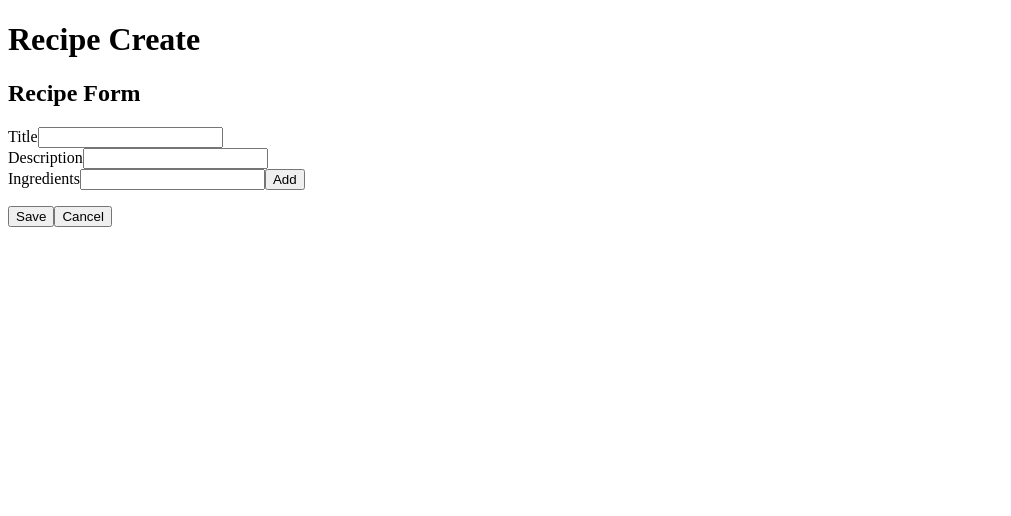
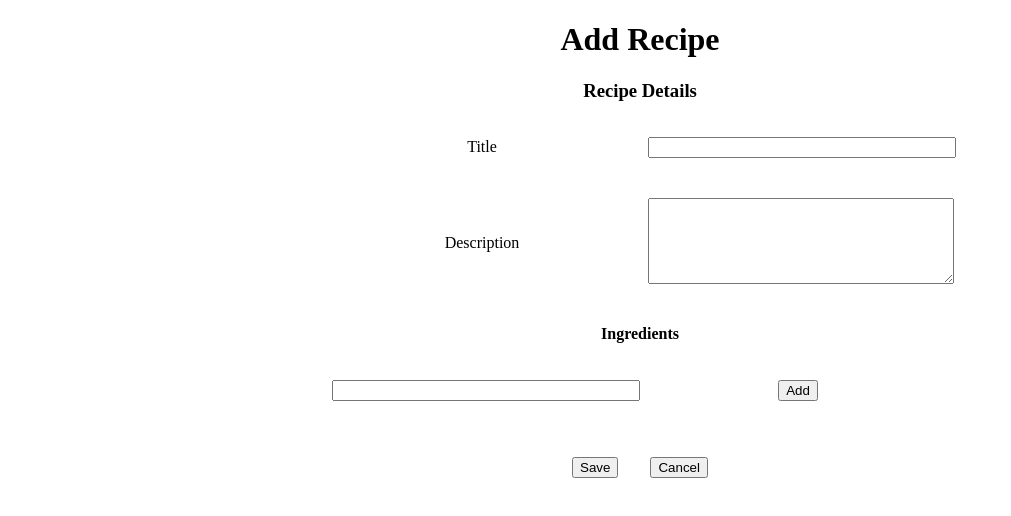
Before and after one commit to Damiox/tk-react-exercise, a React (Create React App) app: page /create in a window 1280 px wide. Shown: the top 516 px of the page, without its empty margins (0-1011 px from the left). Built offline with nearby package versions, Linux system fonts and the light colour scheme.

Commit message:
Improved styling for Forms

```diff
--- a/src/components/Design/Design.tsx
+++ b/src/components/Design/FormDesign.tsx
@@ -7,15 +7,19 @@ const Clickable = styled.div`
 
 const Form = styled.form`
 `
-
 const Button = styled.button`
 `
-
 const Label = styled.label`
 `
-
-const TextInput = styled.input`
-  type: text;
+const TextInput = styled.input.attrs(p => ({
+  type: 'text'
+}))`
+  width: 100%;
 `
 
-export { Clickable, Form, Button, Label, TextInput }
+const TextArea = styled.textarea`
+  width: 100%;
+  height: 5rem;
+`
+
+export { Clickable, Form, Button, Label, TextInput, TextArea }
--- /dev/null
+++ b/src/components/Design/GridDesign.tsx
@@ -0,0 +1,19 @@
+import styled from 'styled-components/macro'
+
+const Grid = styled.div`
+  text-align: center;
+`
+const Row = styled.div`
+  display: flex;
+  margin: 0.5rem;
+  padding: 0.5rem;
+  align-items: center;
+  justify-content: center;
+`
+const Col = styled.div<{ size: number}>`
+  flex: ${p => p.size};
+  margin: 0.5rem;
+`
+
+
+export { Grid, Row, Col }
--- a/src/components/Design/index.tsx
+++ /dev/null
@@ -1 +0,0 @@
-export * from './Design'
--- a/src/components/RecipeCreate/RecipeCreate.tsx
+++ b/src/components/RecipeCreate/RecipeCreate.tsx
@@ -1,6 +1,11 @@
 import React from 'react'
+import styled from "styled-components/macro";
 import { useHistory } from "react-router-dom";
 import RecipeForm from "../RecipeForm";
+
+const Title = styled.h1`
+  text-align: center;
+`
 
 const RecipeCreate = () => {
   const history = useHistory()
@@ -12,7 +17,7 @@ const RecipeCreate = () => {
 
   return (
     <>
-      <h1>Recipe Create</h1>
+      <Title>Add Recipe</Title>
       <RecipeForm onSave={onSave} />
     </>
   )
--- a/src/components/RecipeEdit/RecipeEdit.tsx
+++ b/src/components/RecipeEdit/RecipeEdit.tsx
@@ -1,6 +1,11 @@
 import React from 'react'
+import styled from "styled-components/macro";
 import RecipeForm from "../RecipeForm";
 import { useParams, useHistory } from 'react-router-dom'
+
+const Title = styled.h1`
+  text-align: center;
+`
 
 const RecipeEdit = () => {
   const { id } = useParams() as { id: string }
@@ -16,7 +21,7 @@ const RecipeEdit = () => {
 
   return (
     <>
-      <h1>Recipe Detail for {id}</h1>
+      <Title>Edit Recipe</Title>
       <RecipeForm recipe={recipe} onSave={onSave} />
     </>
   )
--- a/src/components/RecipeForm/IngredientsForm.tsx
+++ b/src/components/RecipeForm/IngredientsForm.tsx
@@ -4,12 +4,17 @@ import { Trash } from '@styled-icons/boxicons-regular'
 import { v4 as uuidv4 } from 'uuid';
 import useInputState from "../../hooks/useInputState"
 import { Recipe } from "../../data/types"
-import { Button, Clickable, Label, TextInput } from '../Design'
+import { Button, Clickable, TextInput } from '../Design/FormDesign'
+import { Grid, Row, Col } from '../Design/GridDesign'
 
-const IngredientContainer = styled.ul`
+const Title = styled.h4`
+  text-align: center;
 `
 
-const IngredientItem = styled.li`
+const IngredientContainer = styled(Grid)`
+`
+
+const IngredientItem = styled(Row)`
 `
 
 type Props = {
@@ -24,8 +29,10 @@ const IngredientsForm = ({
 
   function addIngredient(e: any) {
     e.preventDefault()
+    if (newIngredient) {
       updateIngredients([...ingredients, newIngredient])
       resetNewIngredient()
+    }
   }
 
   function removeIngredient(ingredientToRemove: string) {
@@ -33,20 +40,24 @@ const IngredientsForm = ({
   }
 
   return (
-    <div>
-      <Label htmlFor="ingredients">Ingredients</Label>
+    <IngredientContainer>
+      <Title>Ingredients</Title>
+      <Row>
+        <Col size={0.25}>
           <TextInput name="ingredients" value={newIngredient} onChange={updateNewIngredient} />
+        </Col>
+        <Col size={0.25}>
           <Button onClick={e => addIngredient(e)}>Add</Button>
-
-      <IngredientContainer>
+        </Col>
+      </Row>
       {
         ingredients.map((i: string) =>
           <IngredientItem key={uuidv4()}>
-              {i} <Clickable onClick={() => removeIngredient(i)}><Trash size={20} /></Clickable>
+            <Col size={0.25}>{i}</Col>
+            <Col size={0.25}><Clickable onClick={() => removeIngredient(i)}><Trash size={20} /></Clickable></Col>
           </IngredientItem>)
       }
     </IngredientContainer>
-    </div>
   )
 }
 
--- a/src/components/RecipeForm/RecipeForm.tsx
+++ b/src/components/RecipeForm/RecipeForm.tsx
@@ -4,9 +4,19 @@ import { useHistory } from 'react-router'
 import useInputState from "../../hooks/useInputState"
 import { Recipe } from "../../data/types"
 import IngredientsForm from "./IngredientsForm";
-import { Form, Button, Label, TextInput } from '../Design'
+import { Form, Button, Label, TextInput, TextArea } from '../Design/FormDesign'
+import { Grid, Row, Col } from '../Design/GridDesign'
 
-const Actions = styled.div`
+const Title = styled.h3`
+  text-align: center;
+`
+
+const FormGrid = styled(Grid)`
+  text-align: center;
+`
+
+const ActionButton = styled(Button)`
+  margin: 1rem;
 `
 
 type Props = {
@@ -33,21 +43,35 @@ const RecipeForm = ({
 
   return (
     <>
-      <h2>Recipe Form</h2>
+      <Title>Recipe Details</Title>
       <Form onSubmit={onSubmit}>
-        <div>
-          <Label htmlFor="title">Title</Label>
-          <TextInput name="title" value={title} onChange={updateTitle} />
-        </div>
-        <div>
-          <Label htmlFor="description">Description</Label>
-          <TextInput name="description" value={description} onChange={updateDescription} />
-        </div>
-        <IngredientsForm recipe={recipe} />
-        <Actions>
-          <Button>Save</Button>
-          <Button onClick={onCancel}>Cancel</Button>
-        </Actions>
+        <FormGrid>
+          <Row>
+            <Col size={0.25}>
+              <Label htmlFor="title">Title</Label>
+            </Col>
+            <Col size={0.25}>
+              <TextInput name="title" value={title} onChange={updateTitle} />
+            </Col>
+          </Row>
+          <Row>
+            <Col size={0.25}>
+              <Label htmlFor="description">Description</Label>
+            </Col>
+            <Col size={0.25}>
+              <TextArea name="description" value={description} onChange={updateDescription} />
+            </Col>
+          </Row>
+
+          <IngredientsForm recipe={recipe} />
+
+          <Row>
+            <Col size={0.50}>
+              <ActionButton>Save</ActionButton>
+              <ActionButton onClick={onCancel}>Cancel</ActionButton>
+            </Col>
+          </Row>
+        </FormGrid>
       </Form>
     </>
   )
--- a/src/components/RecipeList/RecipeList.tsx
+++ b/src/components/RecipeList/RecipeList.tsx
@@ -3,18 +3,11 @@ import { useHistory } from 'react-router'
 import styled from 'styled-components/macro'
 import RecipeSearch from './RecipeSearch'
 import {Edit, Trash} from '@styled-icons/boxicons-regular'
-import { Clickable, Button } from '../Design'
+import { Clickable, Button } from '../Design/FormDesign'
+import { Grid, Row, Col } from '../Design/GridDesign'
 
 const Title = styled.h1`
   text-align: center;
-`
-const Grid = styled.div`
-  text-align: center;
-`
-const Row = styled.div`
-  display: flex;
-  margin: 0.5rem;
-  padding: 0.5rem;
 `
 const StyledRow = styled(Row)`
   border: 0.5px solid black;
@@ -23,12 +16,6 @@ const StyledRow = styled(Row)`
   font-size: 1.1rem;
   box-shadow: 2px 2px black;
 `
-
-const Col = styled.div`
-  flex: 1;
-  margin: 0.5rem;
-`
-
 
 const RecipeList = () => {
   const initialRecipes = [
@@ -79,14 +66,14 @@ const RecipeList = () => {
       <Title>Recipe List</Title>
       <Grid>
         <Row>
-          <Col><RecipeSearch onRecipesFiltered={onRecipesFiltered} /></Col>
-          <Col><Button onClick={onRecipeCreateRequested}>New Recipe</Button></Col>
+          <Col size={2}><RecipeSearch onRecipesFiltered={onRecipesFiltered} /></Col>
+          <Col size={1}><Button onClick={onRecipeCreateRequested}>New Recipe</Button></Col>
         </Row>
         {
           recipes.map(r =>
             <StyledRow key={r.id}>
-              <Col>{r.title}</Col>
-              <Col>
+              <Col size={2}>{r.title}</Col>
+              <Col size={1}>
                 <Clickable onClick={() => onRecipeEditRequested(r.id)}><Edit size={24} /></Clickable>
                 <Clickable onClick={() => onRecipeDeleteRequested(r.id)}><Trash size={24} /></Clickable>
               </Col>
--- a/src/components/RecipeList/RecipeSearch.tsx
+++ b/src/components/RecipeList/RecipeSearch.tsx
@@ -1,9 +1,10 @@
 import React from "react";
 import styled from 'styled-components/macro'
 import useInputState from "../../hooks/useInputState";
-import { Button, TextInput } from '../Design'
+import { Button, TextInput } from '../Design/FormDesign'
+import { Row } from '../Design/GridDesign'
 
-const SearchContainer = styled.div`
+const SearchContainer = styled(Row)`
 `
 
 type Props = {
--- a/src/hooks/useInputState.tsx
+++ b/src/hooks/useInputState.tsx
@@ -2,7 +2,7 @@ import { ChangeEvent, useState } from 'react'
 
 export default (initialValue: any) => {
   const [value, setValue] = useState(initialValue)
-  const handleChange = (e: ChangeEvent<HTMLInputElement>) => {
+  const handleChange = (e: ChangeEvent<HTMLInputElement | HTMLTextAreaElement>) => {
     setValue(e.target.value)
   }
   const reset = () => {
```
Lines whose indentation alone changed are shown as unchanged.
